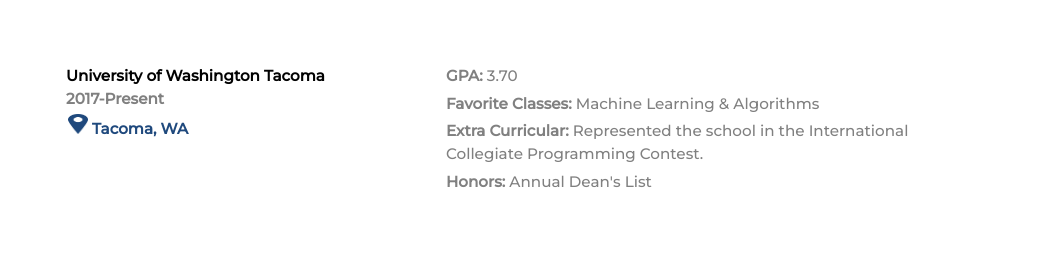
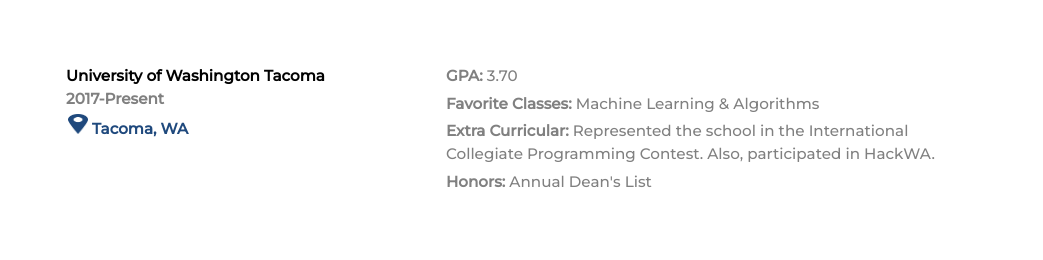
Before and after one commit to vecheka/vecheka.github.io, a plain HTML site: page index.html in a window 1280 px wide. Shown: the part 1540-1800 px from the top of the page, 237-1280 px from the left. Drawn offline with nearby package versions, Linux system fonts and the light colour scheme; animation ran at ten frames a second.

Commit message:
Update index.html

```diff
--- a/index.html
+++ b/index.html
@@ -165,7 +165,7 @@
 							<li>
 								<span style = "font-weight: bold"> Extra Curricular: </span>
 								Represented the school in the International Collegiate
-								Programming Contest.
+								Programming Contest. Also, participated in HackWA.
 							</li>
 							<li>
 								<span style = "font-weight: bold"> Honors: </span> Annual Dean's List
```
